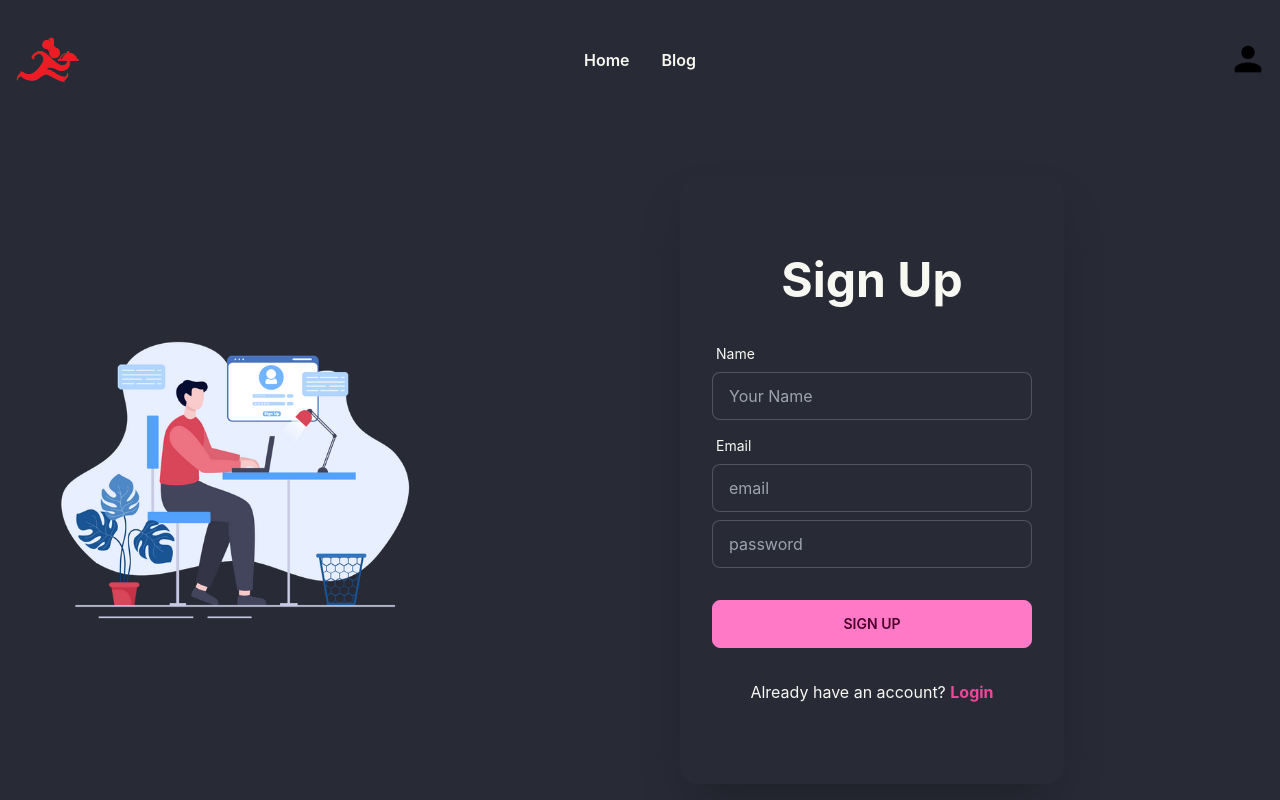
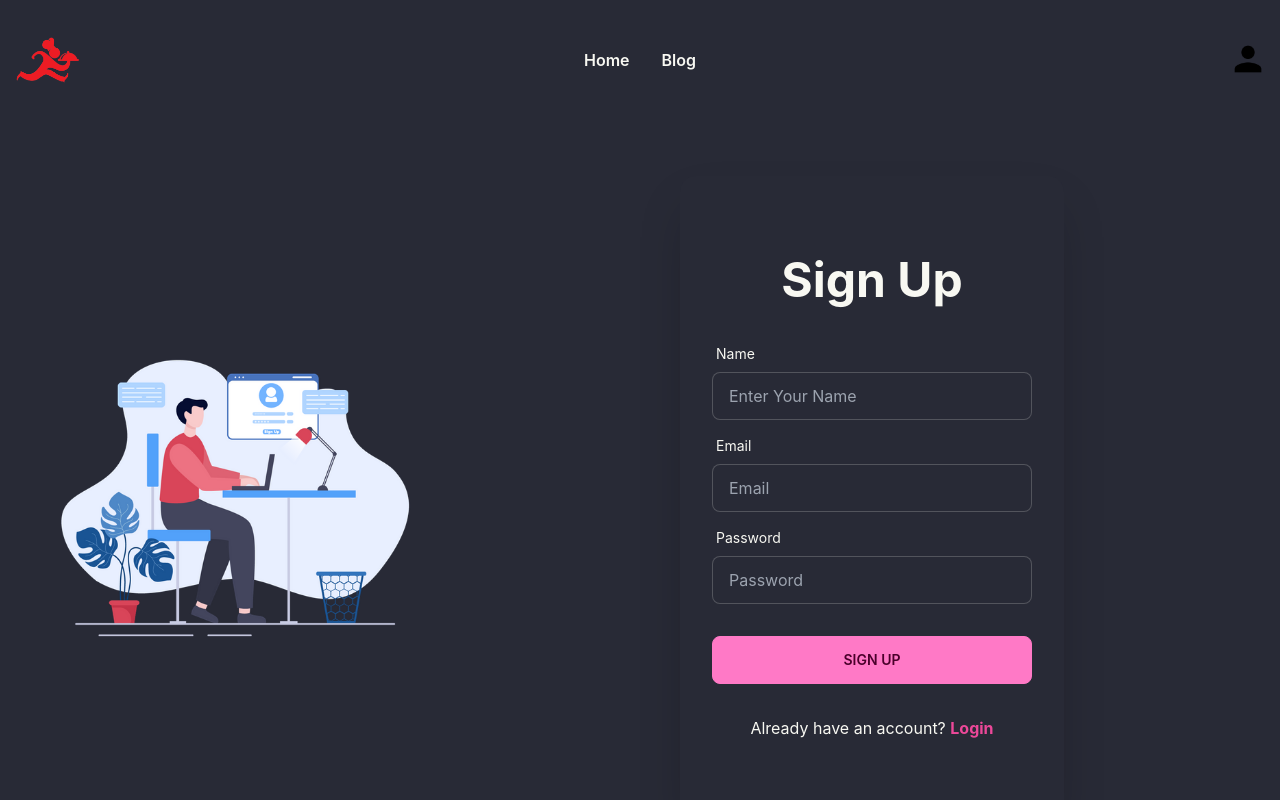
Before and after one commit to MinhajurRahmanCIS/foodie-service-client-side, a React (Create React App) app: page /signup in a window 1280 px wide. Shown: the top 800 px of the page. Built offline with nearby package versions, Linux system fonts and the light colour scheme; no server answers.

Commit message:
private route added

```diff
--- a/src/Pages/Login/Login.js
+++ b/src/Pages/Login/Login.js
@@ -2,25 +2,28 @@ import React, { useContext } from 'react';
 import { ToastContainer, toast } from 'react-toastify';
 import 'react-toastify/dist/ReactToastify.css';
 import img from '../../assets/login/login.svg'
-import { Link } from 'react-router-dom';
+import { Link, useLocation, useNavigate } from 'react-router-dom';
 import { AuthContext } from '../../context/AuthProvider/AuthProvider';
 
 const Login = () => {
+    const { login } = useContext(AuthContext);
+    const location = useLocation();
+    const navigate = useNavigate();
+    const from = location.state?.from?.pathname || '/';
 
-    const {login} = useContext(AuthContext);
-
-    const handleLogin = event =>{
+    const handleLogin = event => {
         event.preventDefault();
         const form = event.target;
         const email = form.email.value;
         const password = form.password.value;
 
         login(email, password)
-        .then( result => {
+            .then(result => {
                 const user = result.user;
                 console.log(user);
                 form.reset();
                 toast.success("Successfully Login to your Account!");
+                navigate(from, { replace: true });
             })
             .catch(error => {
                 console.log(error);
@@ -39,13 +42,13 @@ const Login = () => {
                             <label className="label">
                                 <span className="label-text">Email</span>
                             </label>
-                            <input type="email" name='email' placeholder="email" className="input input-bordered" />
+                            <input type="email" name='email' placeholder="Email" className="input input-bordered" />
                         </div>
                         <div className="form-control">
                             <label className="label">
                                 <span className="label-text">Password</span>
                             </label>
-                            <input type="password" name='password' placeholder="password" className="input input-bordered" />
+                            <input type="password" name='password' placeholder="Password" className="input input-bordered" />
                         </div>
                         <div className="form-control mt-6">
                             <input className="btn btn-primary" type="submit" value="Login" />
--- a/src/Pages/Reviews/Review.js
+++ b/src/Pages/Reviews/Review.js
@@ -1,7 +1,7 @@
 import React, { useEffect, useState } from 'react';
 
 import { ImCross } from "react-icons/im";
-import { Link } from 'react-router-dom';
+import { Link, useLocation, useNavigate } from 'react-router-dom';
 
 const Review = ({ review, handleDelete}) => {
     const { _id, checkoutName, customer, price, checkout, msg } = review;
--- a/src/Pages/Services/Services.js
+++ b/src/Pages/Services/Services.js
@@ -4,6 +4,7 @@ import 'react-photo-view/dist/react-photo-view.css';
 import { PhotoProvider, PhotoView } from 'react-photo-view';
 const Services = () => {
     const [services, setServices] = useState([]);
+
     console.log(services)
     useEffect(() => {
         fetch('http://localhost:5000/services')
--- a/src/Pages/Signup/Signup.js
+++ b/src/Pages/Signup/Signup.js
@@ -1,13 +1,14 @@
 import React, { useContext } from 'react';
 import { ToastContainer, toast } from 'react-toastify';
 import 'react-toastify/dist/ReactToastify.css';
-import { Link } from 'react-router-dom';
+import { Link, useNavigate } from 'react-router-dom';
 
 import img from '../../assets/signup/images.jpeg'
 import { AuthContext } from '../../context/AuthProvider/AuthProvider';
 
 const SignUp = () => {
     const { createUser, getName } = useContext(AuthContext);
+    const navigate = useNavigate();
     const handleSignUp = event => {
         event.preventDefault();
         const form = event.target;
@@ -20,10 +21,12 @@ const SignUp = () => {
                 const user = result.user;
                 console.log(user);
                 form.reset();
+
                 getName(name)
                     .then(() => { })
                     .catch((error) => { });
-                toast.success("Successfully created Account!");
+                    navigate('/');
+                    toast.success("Successfully created Account!");
             })
             .catch(err => {
                 console.error(err);
@@ -45,16 +48,19 @@ const SignUp = () => {
                             <label className="label">
                                 <span className="label-text">Name</span>
                             </label>
-                            <input type="text" name='name' placeholder="Your Name" className="input input-bordered" required />
+                            <input type="text" name='name' placeholder="Enter Your Name" className="input input-bordered" required />
                         </div>
                         <div className="form-control">
                             <label className="label">
                                 <span className="label-text">Email</span>
                             </label>
-                            <input type="email" name='email' placeholder="email" className="input input-bordered" required />
+                            <input type="email" name='email' placeholder="Email" className="input input-bordered" required />
                         </div>
                         <div className="form-control">
-                            <input type="password" name='password' placeholder="password" className="input input-bordered" required />
+                            <label className="label">
+                                <span className="label-text">Password</span>
+                            </label>
+                            <input type="password" name='password' placeholder="Password" className="input input-bordered" required />
 
                         </div>
                         <div className="form-control mt-6">
--- a/src/Router/PrivateRoute/PrivateRoute.js
+++ b/src/Router/PrivateRoute/PrivateRoute.js
@@ -1,11 +1,26 @@
-import React from 'react';
+import React, { useContext } from 'react';
+import { Navigate, useLocation } from 'react-router-dom';
+import { AuthContext } from '../../context/AuthProvider/AuthProvider';
 
-const PrivateRoute = () => {
-    return (
-        <div>
+const PrivateRoute = ({children}) => {
+    const {user, loading} = useContext(AuthContext);
+    const location  = useLocation();
 
-        </div>
-    );
+    if(loading) {
+        return <div><div role="status">
+        <svg className="inline mr-2 w-8 h-8 text-gray-200 animate-spin dark:text-gray-600 fill-blue-600" viewBox="0 0 100 101" fill="none" xmlns="http://www.w3.org/2000/svg">
+            <path d="M100 50.5908C100 78.2051 77.6142 100.591 50 100.591C22.3858 100.591 0 78.2051 0 50.5908C0 22.9766 22.3858 0.59082 50 0.59082C77.6142 0.59082 100 22.9766 100 50.5908ZM9.08144 50.5908C9.08144 73.1895 27.4013 91.5094 50 91.5094C72.5987 91.5094 90.9186 73.1895 90.9186 50.5908C90.9186 27.9921 72.5987 9.67226 50 9.67226C27.4013 9.67226 9.08144 27.9921 9.08144 50.5908Z" fill="currentColor"/>
+            <path d="M93.9676 39.0409C96.393 38.4038 97.8624 35.9116 97.0079 33.5539C95.2932 28.8227 92.871 24.3692 89.8167 20.348C85.8452 15.1192 80.8826 10.7238 75.2124 7.41289C69.5422 4.10194 63.2754 1.94025 56.7698 1.05124C51.7666 0.367541 46.6976 0.446843 41.7345 1.27873C39.2613 1.69328 37.813 4.19778 38.4501 6.62326C39.0873 9.04874 41.5694 10.4717 44.0505 10.1071C47.8511 9.54855 51.7191 9.52689 55.5402 10.0491C60.8642 10.7766 65.9928 12.5457 70.6331 15.2552C75.2735 17.9648 79.3347 21.5619 82.5849 25.841C84.9175 28.9121 86.7997 32.2913 88.1811 35.8758C89.083 38.2158 91.5421 39.6781 93.9676 39.0409Z" fill="currentFill"/>
+        </svg>
+        <span className="sr-only">Loading...</span>
+    </div></div>
+    }
+
+    if(user){
+        return children;
+    }
+
+    return <Navigate to="/login" state={{from: location}} replace></Navigate>;
 };
 
 export default PrivateRoute;
--- a/src/Router/Routes/Routes.js
+++ b/src/Router/Routes/Routes.js
@@ -9,6 +9,7 @@ import Login from "../../Pages/Login/Login";
 import Reviews from "../../Pages/Reviews/Reviews";
 import Services from "../../Pages/Services/Services";
 import SignUp from "../../Pages/Signup/Signup";
+import PrivateRoute from "../PrivateRoute/PrivateRoute";
 
 const router = createBrowserRouter([
     {
@@ -21,7 +22,7 @@ const router = createBrowserRouter([
             },
             {
                 path: '/reviews',
-                element: <Reviews></Reviews>
+                element: <PrivateRoute><Reviews></Reviews></PrivateRoute>
             },
             {
                 path: '/login',
@@ -50,7 +51,7 @@ const router = createBrowserRouter([
             },
             {
                 path: '/addNewService',
-                element: <AddNewService></AddNewService>
+                element: <PrivateRoute><AddNewService></AddNewService></PrivateRoute>
             }
 
         ]
```
Also changed, not shown: src/Pages/Reviews/Reviews.js (line endings or trailing spaces). Lines whose indentation alone changed are shown as unchanged.
